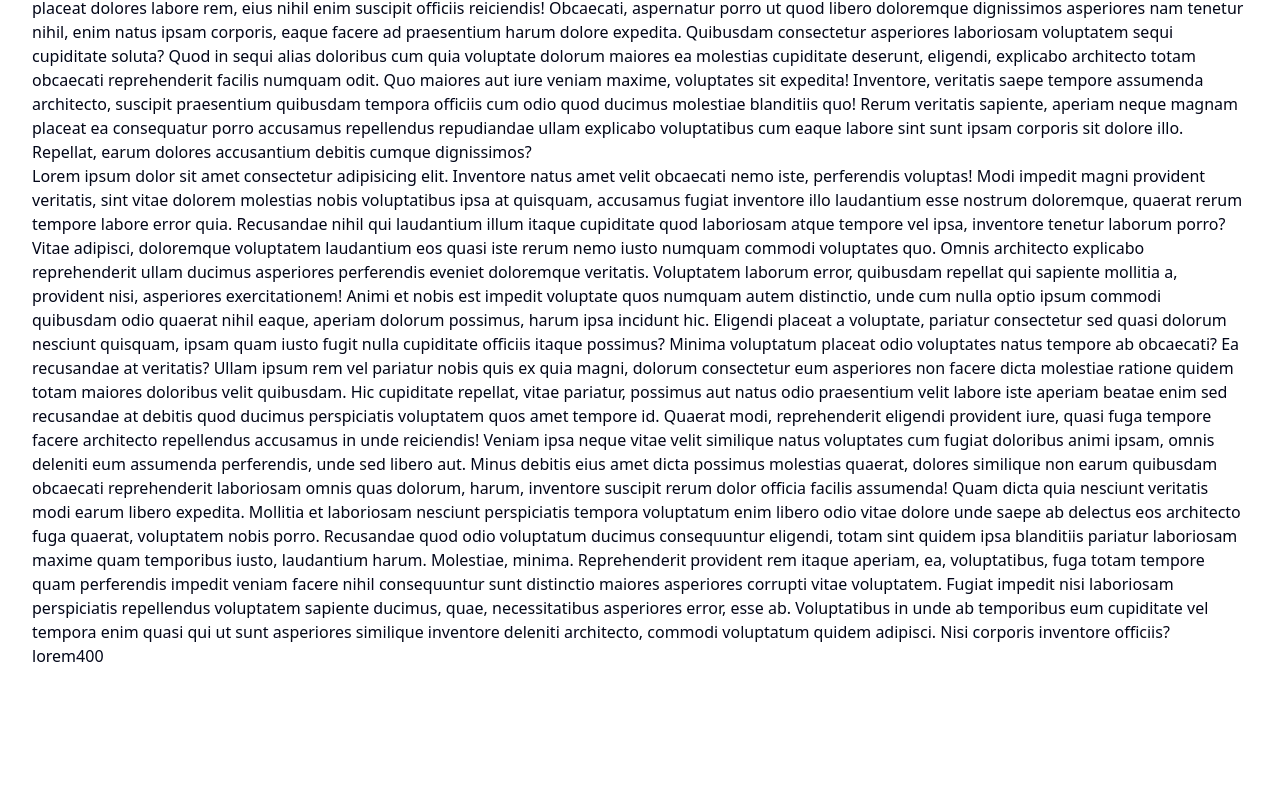
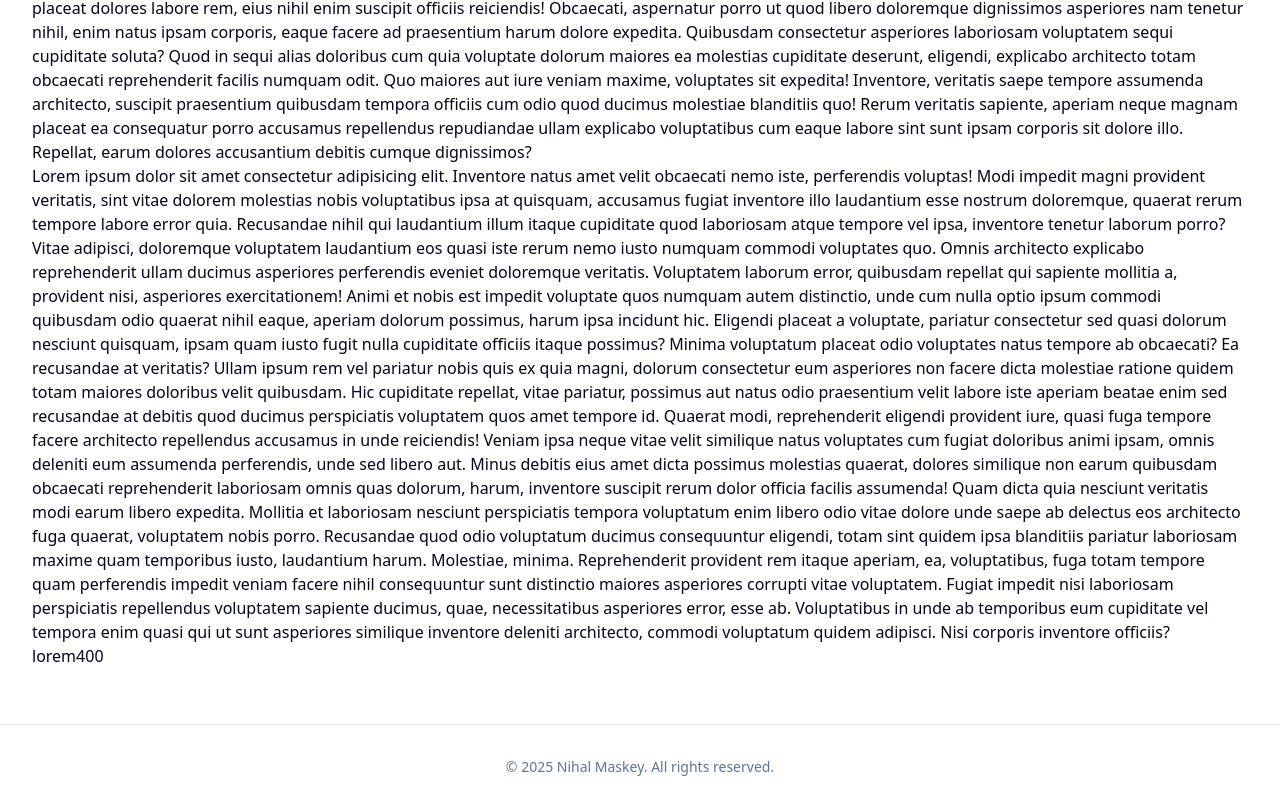
Before and after one commit to PustamRai/nextfolio, a Next.js app: page / in a window 1280 px wide. Shown: the part 196-1005 px from the top of the page. Before the commit the page ends 920 px from the top, so only its background shows below. Built offline with nearby package versions, Linux system fonts and the light colour scheme.

Commit message:
add footer component

```diff
--- a/src/app/layout.tsx
+++ b/src/app/layout.tsx
@@ -3,6 +3,7 @@ import { Geist, Geist_Mono } from "next/font/google";
 import "./globals.css";
 import WidthWrapper from "@/components/width-wrapper";
 import Navbar from "@/components/layout/navbar";
+import Footer from "@/components/layout/footer";
 
 const geistSans = Geist({
    variable: "--font-geist-sans",
@@ -34,6 +35,7 @@ export default function RootLayout({
                <WidthWrapper>
                   <main>{children}</main>
                </WidthWrapper>
+               <Footer />
             </div>
          </body>
       </html>
--- /dev/null
+++ b/src/components/layout/footer.tsx
@@ -0,0 +1,15 @@
+export default function Footer() {
+   const currentYear = new Date().getFullYear();
+
+   return (
+      <footer className="border-t py-6 md:py-8">
+         <div className="max-w-7xl mx-auto px-4 md:px-6 flex flex-col items-center justify-center gap-4 text-center md:gap-6">
+            <div className="space-y-2">
+               <p className="text-sm text-muted-foreground">
+                  &copy; {currentYear} Nihal Maskey. All rights reserved.
+               </p>
+            </div>
+         </div>
+      </footer>
+   );
+}
```
